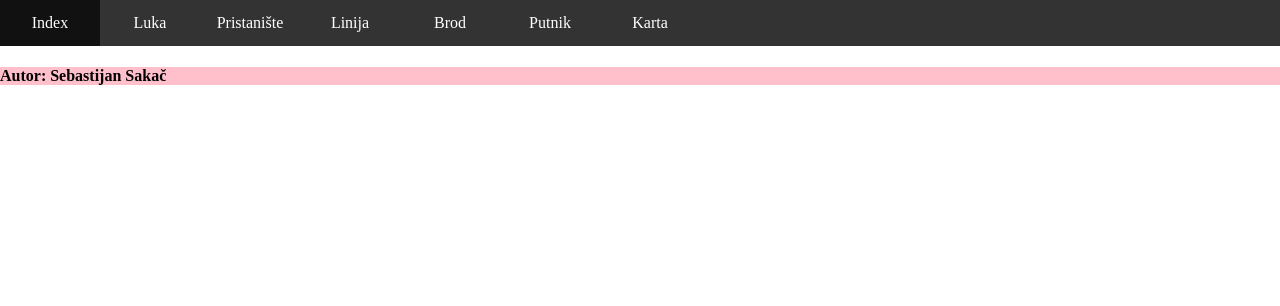
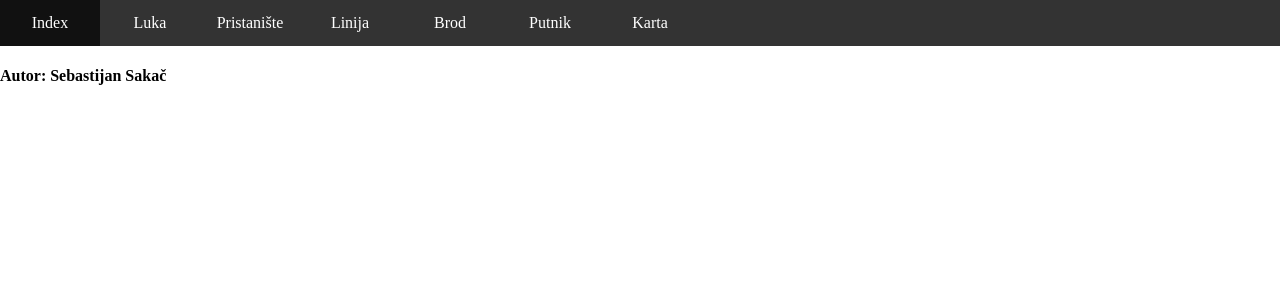
Before and after one commit to ssebastijan/jadrolinija, a PHP site: page /index.php in a window 1280 px wide. Shown: the top 306 px of the page. Run offline with PHP 8.4, Linux system fonts and the light colour scheme.

Commit message:
maknuta kriva pozadina

```diff
--- a/style.css
+++ b/style.css
@@ -81,7 +81,6 @@ section {
 	margin: auto;
 	width: 100%;
 	max-width: 1280px;
-	background: pink;
 }
 
 .table {
```
